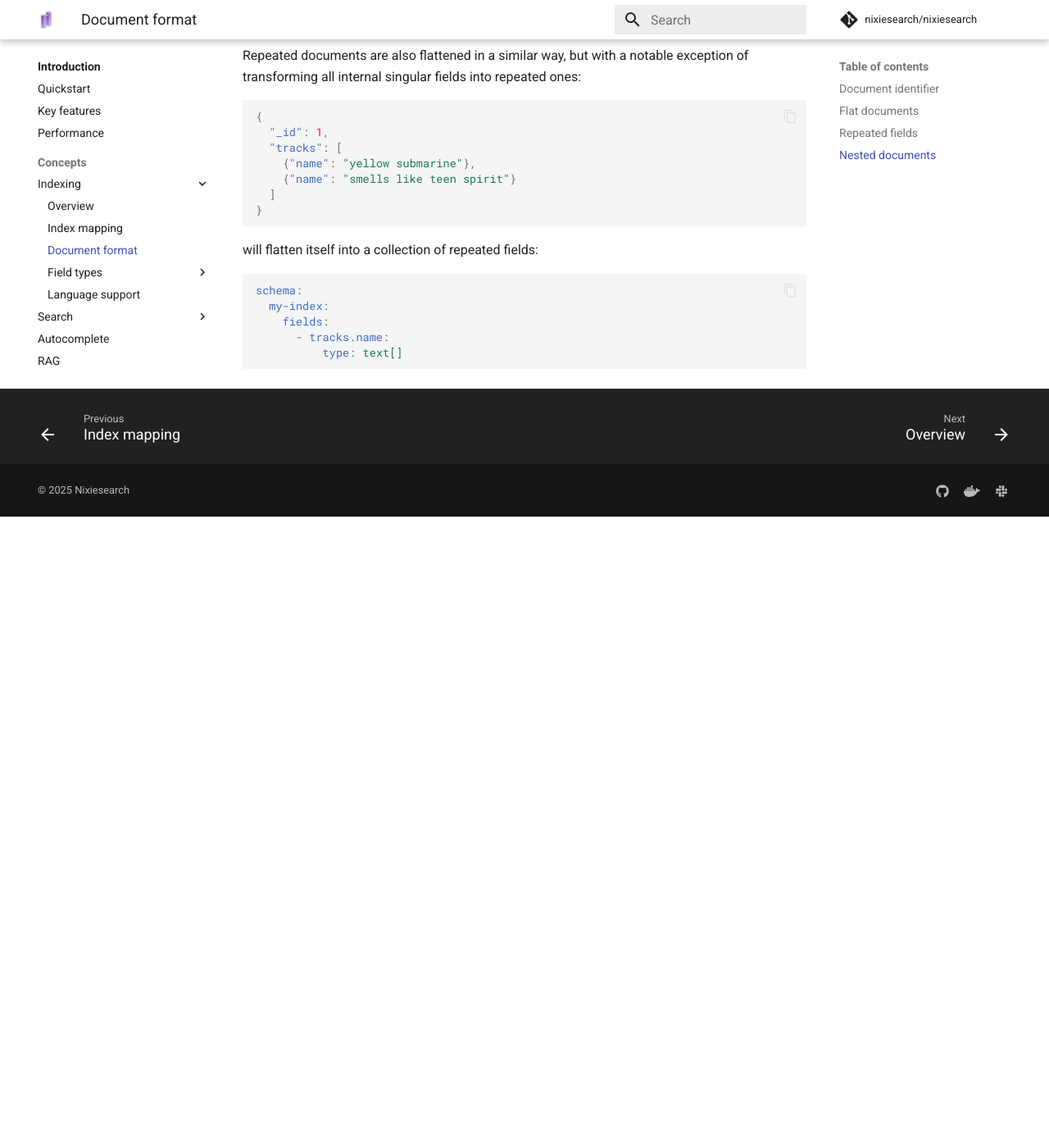
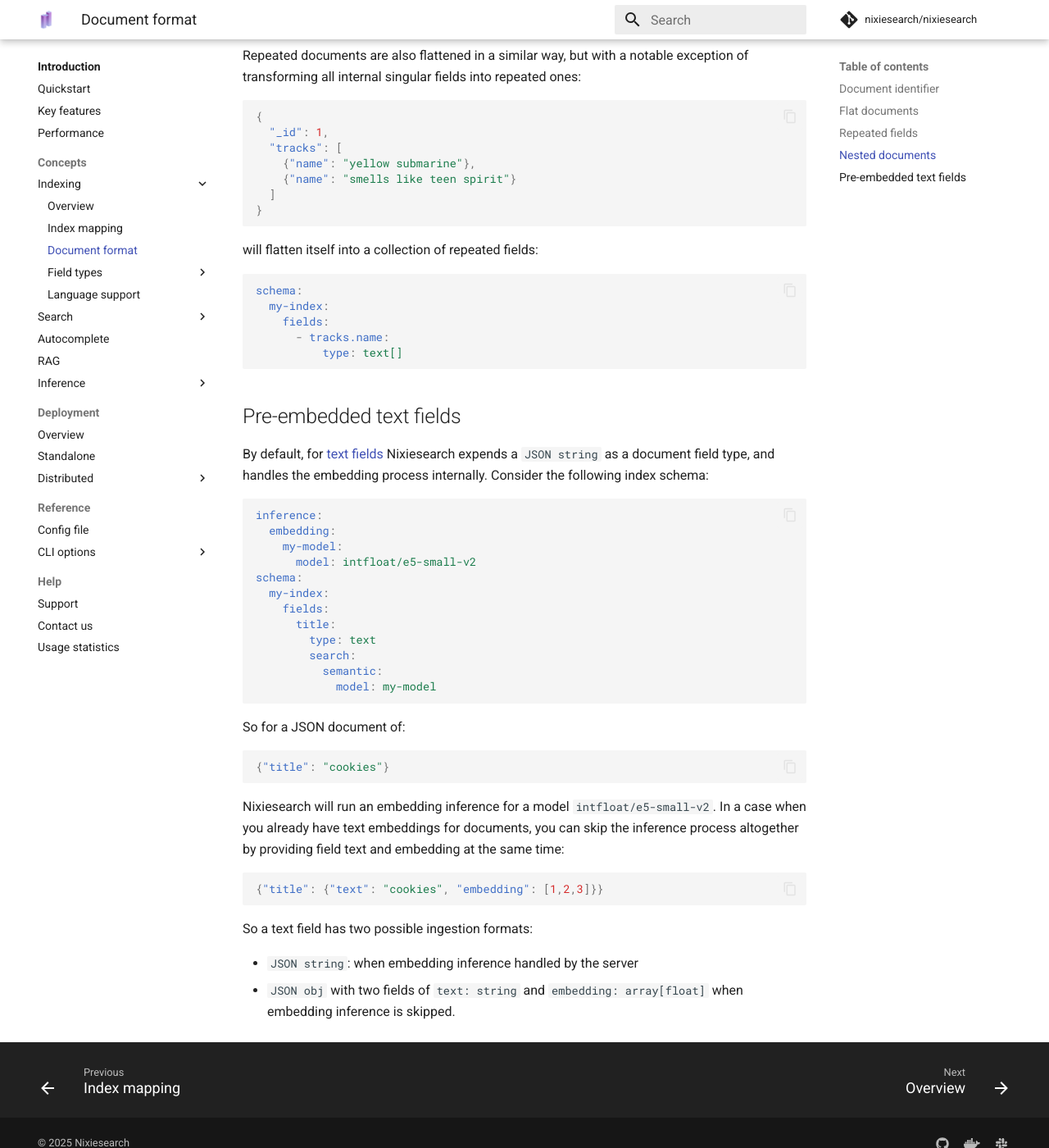
Before and after one commit to nixiesearch/nixiesearch, an MkDocs documentation site: the page built from docs/docs/features/indexing/format.md, in a window 1280 px wide and 1400 px high, scrolled down 2297 px. Shown: the whole window at 82% size. Built offline with MkDocs 1.6.1 and Material for MkDocs 9.7.7, drawn with Linux system fonts in a browser that asks for light colours; comment, search, counter and statistics services are not loaded; before the commit the page ends 2927 px from its top, so only the background shows below that.

Commit message:
add support for text pre-embedded fields

````diff
--- a/docs/docs/features/indexing/format.md
+++ b/docs/docs/features/indexing/format.md
@@ -116,4 +116,41 @@
     fields:
       - tracks.name:
           type: text[]
+
 ```
+
+## Pre-embedded text fields
+
+By default, for [text fields](types/text.md) Nixiesearch expends a `JSON string` as a document field type, and handles the embedding process internally. Consider the following index schema:
+
+```yaml
+inference:
+  embedding:
+    my-model:
+      model: intfloat/e5-small-v2
+schema:
+  my-index:
+    fields:
+      title:
+        type: text
+        search:
+          semantic:
+            model: my-model
+```
+
+So for a JSON document of:
+
+```json
+{"title": "cookies"}
+```
+
+Nixiesearch will run an embedding inference for a model `intfloat/e5-small-v2`. In a case when you already have text embeddings for documents, you can skip the inference process altogether by providing field text and embedding at the same time:
+
+```json
+{"title": {"text": "cookies", "embedding": [1,2,3]}}
+```
+
+So a text field has two possible ingestion formats:
+
+* `JSON string`: when embedding inference handled by the server
+* `JSON obj` with two fields of `text: string` and `embedding: array[float]` when embedding inference is skipped.
````
Also changed, not shown: 4 other files.
